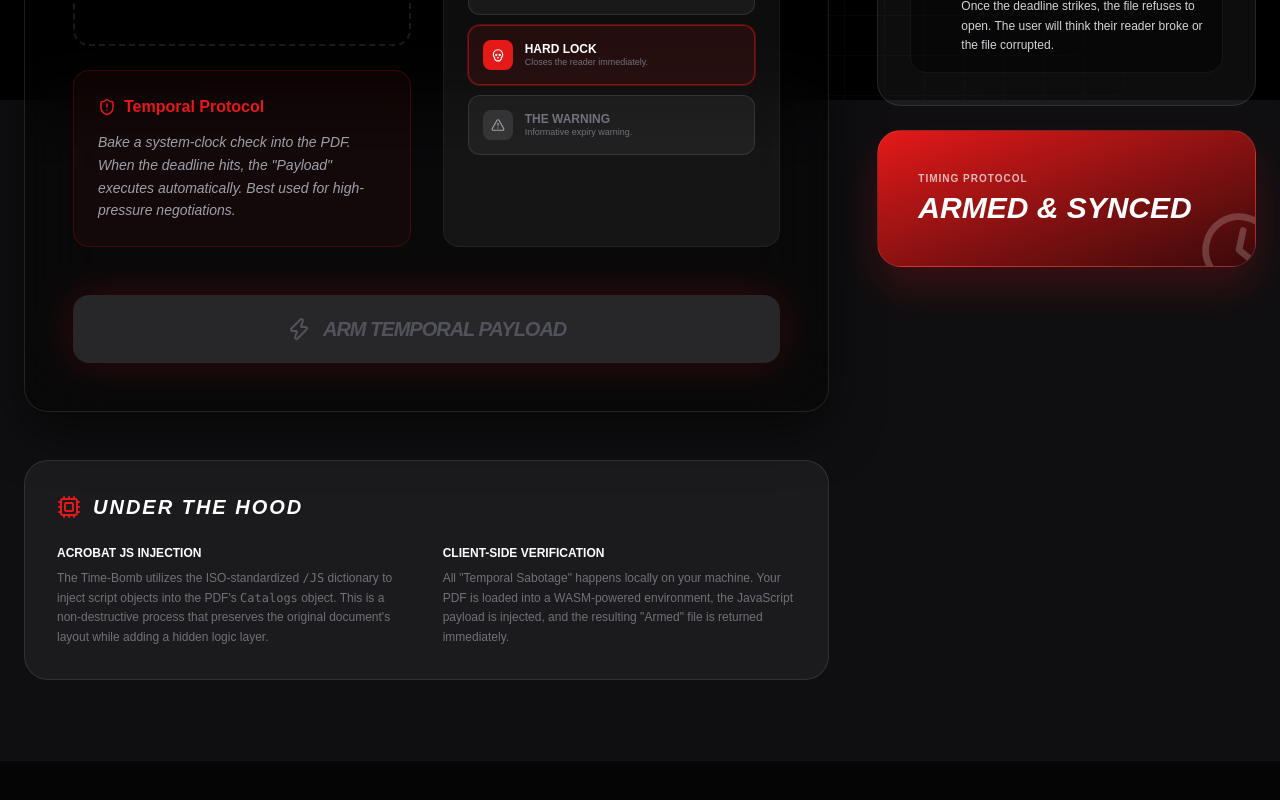
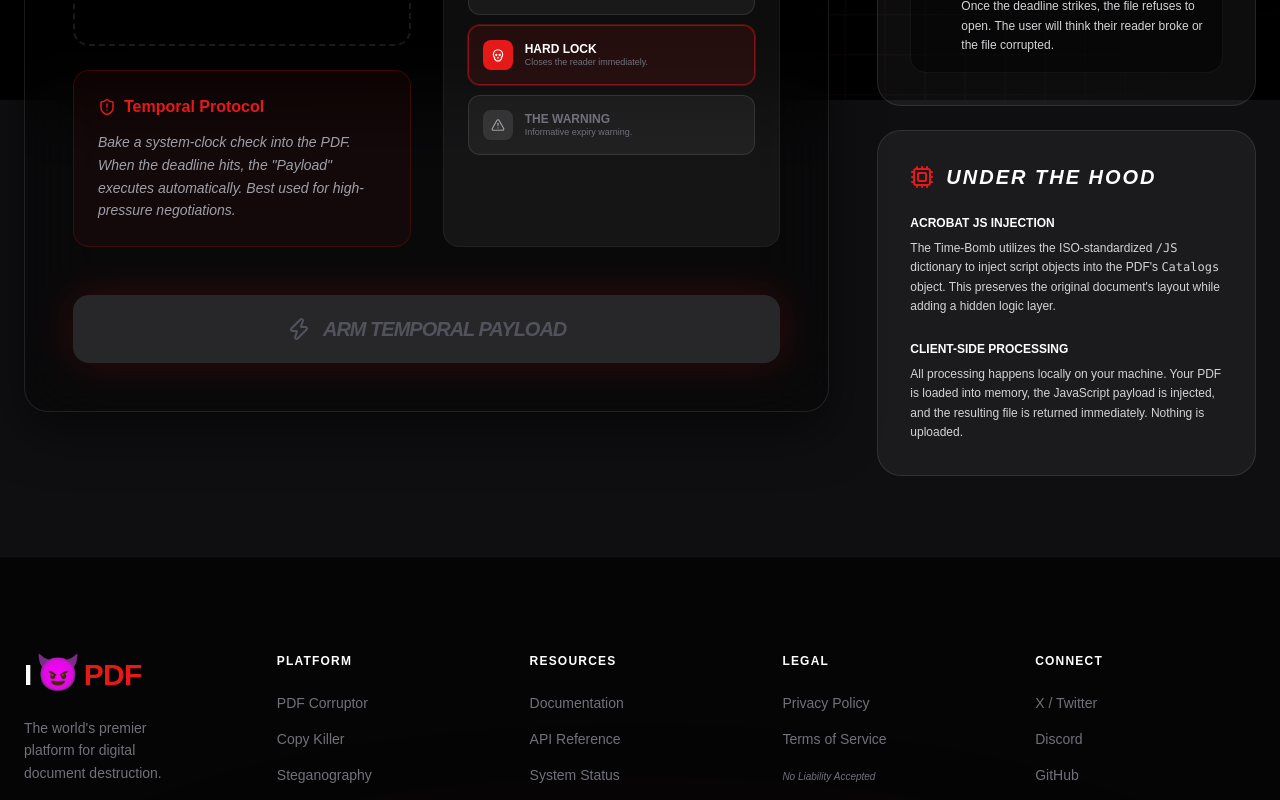
Before and after one commit to AnkitNayak-eth/ihatepdf, a Next.js app: page /timebomb in a window 1280 px wide. Shown: the part 700-1500 px from the top of the page. Built offline with nearby package versions, Linux system fonts and the light colour scheme.

Commit message:
feat: add utility pages for timebomb, copykiller, corruptor, and inflator tools

```diff
--- a/src/app/copykiller/page.tsx
+++ b/src/app/copykiller/page.tsx
@@ -3,7 +3,7 @@
 import ShapeGrid from '@/components/ShapeGrid';
 import CopyKiller, { type Mode } from '@/components/CopyKiller';
 import Link from 'next/link';
-import { ArrowLeft, EyeOff, ShieldAlert, AlertCircle, FileWarning, Type, Image } from 'lucide-react';
+import { ArrowLeft, EyeOff, ShieldAlert, AlertCircle, FileWarning, Type, Image, Cpu } from 'lucide-react';
 import { useState } from 'react';
 
 const KILLER_DETAILS = {
@@ -98,12 +98,25 @@ export default function CopyKillerPage() {
               </div>
             </div>
 
-            <div className="p-10 rounded-3xl bg-gradient-to-br from-brand to-red-950/80 font-black text-white flex items-center justify-between group overflow-hidden relative border border-white/10 shadow-[0_20px_40px_rgba(230,25,25,0.2)]">
-              <div className="relative z-10">
-                <p className="text-[10px] opacity-70 uppercase tracking-widest mb-1">Copy Protection Level</p>
-                <p className="text-3xl italic">ABSOLUTE ZERO</p>
-              </div>
-              <EyeOff className="h-20 w-20 opacity-20 absolute -right-6 -bottom-6 rotate-12 group-hover:-rotate-12 transition-transform duration-700" />
+            <div className="p-8 rounded-3xl bg-white/5 border border-white/10">
+                <div className="flex items-center gap-3 mb-6">
+                    <Cpu className="text-brand h-6 w-6" />
+                    <h3 className="text-xl font-bold text-white tracking-widest uppercase italic">Under the Hood</h3>
+                </div>
+                <div className="space-y-6">
+                    <div>
+                        <p className="text-xs font-black text-white uppercase mb-2">Page Rasterization</p>
+                        <p className="text-zinc-300 text-xs leading-relaxed">
+                            Image Burn uses pdf.js to render every page to a canvas at your chosen DPI, then re-assembles the raster images into a brand new PDF with zero selectable text layers.
+                        </p>
+                    </div>
+                    <div>
+                        <p className="text-xs font-black text-white uppercase mb-2">Homoglyph Mapping</p>
+                        <p className="text-zinc-300 text-xs leading-relaxed">
+                            Unicode Poison swaps Latin characters with visually identical Cyrillic and Greek codepoints directly inside the PDF's text streams. The result passes visual inspection but fails every copy-paste and search operation.
+                        </p>
+                    </div>
+                </div>
             </div>
           </div>
         </div>
--- a/src/app/corruptor/page.tsx
+++ b/src/app/corruptor/page.tsx
@@ -3,7 +3,7 @@
 import ShapeGrid from '@/components/ShapeGrid';
 import PDFCorruptor, { type Strategy } from '@/components/PDFCorruptor';
 import Link from 'next/link';
-import { ArrowLeft, Hammer, ShieldX, AlertCircle, FileWarning, Zap, Crosshair } from 'lucide-react';
+import { ArrowLeft, Hammer, ShieldX, AlertCircle, FileWarning, Zap, Crosshair, Cpu } from 'lucide-react';
 import { useState } from 'react';
 
 const STRATEGY_DETAILS = {
@@ -107,12 +107,25 @@ export default function CorruptorPage() {
               </div>
             </div>
 
-            <div className="p-10 rounded-3xl bg-gradient-to-br from-brand to-red-950/80 font-black text-white flex items-center justify-between group overflow-hidden relative border border-white/10 shadow-[0_20px_40px_rgba(230,25,25,0.2)]">
-               <div className="relative z-10">
-                    <p className="text-[10px] opacity-70 uppercase tracking-widest mb-1">Destruction Status</p>
-                    <p className="text-3xl italic">TOTAL NULL</p>
-               </div>
-               <Hammer className="h-20 w-20 opacity-20 absolute -right-6 -bottom-6 rotate-12 group-hover:-rotate-12 transition-transform duration-700" />
+            <div className="p-8 rounded-3xl bg-white/5 border border-white/10">
+                <div className="flex items-center gap-3 mb-6">
+                    <Cpu className="text-brand h-6 w-6" />
+                    <h3 className="text-xl font-bold text-white tracking-widest uppercase italic">Under the Hood</h3>
+                </div>
+                <div className="space-y-6">
+                    <div>
+                        <p className="text-xs font-black text-white uppercase mb-2">Client-Side Only</p>
+                        <p className="text-zinc-300 text-xs leading-relaxed">
+                            All corruption happens entirely in your browser. Your file never touches a server — it's loaded into memory, mangled locally, and returned as a brand new download.
+                        </p>
+                    </div>
+                    <div>
+                        <p className="text-xs font-black text-white uppercase mb-2">Binary-Level Editing</p>
+                        <p className="text-zinc-300 text-xs leading-relaxed">
+                            The corruptor operates directly on the raw byte stream of the PDF. Depending on the strategy, it targets headers, cross-reference tables, or injects entropy across the entire file.
+                        </p>
+                    </div>
+                </div>
             </div>
           </div>
         </div>
--- a/src/app/inflator/page.tsx
+++ b/src/app/inflator/page.tsx
@@ -3,7 +3,7 @@
 import ShapeGrid from '@/components/ShapeGrid';
 import PayloadInflator, { type InflationMode } from '@/components/PayloadInflator';
 import Link from 'next/link';
-import { ArrowLeft, Maximize2, Zap, ShieldCheck, Database, LayoutGrid, Box, FileWarning } from 'lucide-react';
+import { ArrowLeft, Maximize2, Zap, ShieldCheck, Database, LayoutGrid, Box, FileWarning, Cpu } from 'lucide-react';
 import { useState } from 'react';
 
 const INFLATOR_DETAILS = {
@@ -107,12 +107,25 @@ export default function InflatorPage() {
               </div>
             </div>
 
-            <div className="p-10 rounded-3xl bg-gradient-to-br from-brand to-red-950/80 font-black text-white flex items-center justify-between group overflow-hidden relative border border-white/10 shadow-[0_20px_40px_rgba(230,25,25,0.2)]">
-               <div className="relative z-10">
-                    <p className="text-[10px] opacity-70 uppercase tracking-widest mb-1">Magnitude Protocol</p>
-                    <p className="text-3xl italic">1.0 GB CAP</p>
-               </div>
-               <Database className="h-20 w-20 opacity-20 absolute -right-6 -bottom-6 rotate-12 group-hover:-rotate-12 transition-transform duration-700" />
+            <div className="p-8 rounded-3xl bg-white/5 border border-white/10">
+                <div className="flex items-center gap-3 mb-6">
+                    <Cpu className="text-brand h-6 w-6" />
+                    <h3 className="text-xl font-bold text-white tracking-widest uppercase italic">Under the Hood</h3>
+                </div>
+                <div className="space-y-6">
+                    <div>
+                        <p className="text-xs font-black text-white uppercase mb-2">Zero-Byte Padding</p>
+                        <p className="text-zinc-300 text-xs leading-relaxed">
+                            The inflator appends raw null bytes to the end of the PDF binary. This is invisible to readers but drastically increases the file size reported by the filesystem.
+                        </p>
+                    </div>
+                    <div>
+                        <p className="text-xs font-black text-white uppercase mb-2">Browser-Only Processing</p>
+                        <p className="text-zinc-300 text-xs leading-relaxed">
+                            Your file never leaves your computer. The entire inflation process runs in your browser's memory using JavaScript ArrayBuffers, then produces a downloadable blob.
+                        </p>
+                    </div>
+                </div>
             </div>
           </div>
         </div>
--- a/src/app/timebomb/page.tsx
+++ b/src/app/timebomb/page.tsx
@@ -79,29 +79,8 @@ export default function TimeBombPage() {
         </div>
 
         <div className="w-full max-w-7xl grid grid-cols-1 xl:grid-cols-3 gap-12">
-          <div className="xl:col-span-2 space-y-12">
+          <div className="xl:col-span-2">
             <PDCTimeBomb intensity={intensity} setIntensity={setIntensity} />
-
-            <div className="p-8 rounded-3xl bg-white/5 border border-white/10">
-                <div className="flex items-center gap-3 mb-6">
-                    <Cpu className="text-brand h-6 w-6" />
-                    <h3 className="text-xl font-bold text-white tracking-widest uppercase italic">Under the Hood</h3>
-                </div>
-                <div className="grid grid-cols-1 md:grid-cols-2 gap-8">
-                    <div>
-                        <p className="text-xs font-black text-white uppercase mb-2">Acrobat JS Injection</p>
-                        <p className="text-zinc-500 text-xs leading-relaxed">
-                            The Time-Bomb utilizes the ISO-standardized <code>/JS</code> dictionary to inject script objects into the PDF's <code>Catalogs</code> object. This is a non-destructive process that preserves the original document's layout while adding a hidden logic layer.
-                        </p>
-                    </div>
-                    <div>
-                        <p className="text-xs font-black text-white uppercase mb-2">Client-Side Verification</p>
-                        <p className="text-zinc-500 text-xs leading-relaxed">
-                            All "Temporal Sabotage" happens locally on your machine. Your PDF is loaded into a WASM-powered environment, the JavaScript payload is injected, and the resulting "Armed" file is returned immediately.
-                        </p>
-                    </div>
-                </div>
-            </div>
           </div>
 
           <div className="space-y-6">
@@ -128,12 +107,25 @@ export default function TimeBombPage() {
               </div>
             </div>
 
-            <div className="p-10 rounded-3xl bg-gradient-to-br from-brand to-red-950/80 font-black text-white flex items-center justify-between group overflow-hidden relative border border-white/10 shadow-[0_20px_40px_rgba(230,25,25,0.2)]">
-               <div className="relative z-10 transition-transform group-hover:translate-x-2 duration-500 cursor-help">
-                    <p className="text-[10px] opacity-70 uppercase tracking-widest mb-1">Timing Protocol</p>
-                    <p className="text-3xl italic">ARMED & SYNCED</p>
-               </div>
-               <Clock className="h-20 w-20 opacity-20 absolute -right-6 -bottom-6 rotate-12 group-hover:-rotate-12 transition-transform duration-700" />
+            <div className="p-8 rounded-3xl bg-white/5 border border-white/10">
+                <div className="flex items-center gap-3 mb-6">
+                    <Cpu className="text-brand h-6 w-6" />
+                    <h3 className="text-xl font-bold text-white tracking-widest uppercase italic">Under the Hood</h3>
+                </div>
+                <div className="space-y-6">
+                    <div>
+                        <p className="text-xs font-black text-white uppercase mb-2">Acrobat JS Injection</p>
+                        <p className="text-zinc-300 text-xs leading-relaxed">
+                            The Time-Bomb utilizes the ISO-standardized <code>/JS</code> dictionary to inject script objects into the PDF's <code>Catalogs</code> object. This preserves the original document's layout while adding a hidden logic layer.
+                        </p>
+                    </div>
+                    <div>
+                        <p className="text-xs font-black text-white uppercase mb-2">Client-Side Processing</p>
+                        <p className="text-zinc-300 text-xs leading-relaxed">
+                            All processing happens locally on your machine. Your PDF is loaded into memory, the JavaScript payload is injected, and the resulting file is returned immediately. Nothing is uploaded.
+                        </p>
+                    </div>
+                </div>
             </div>
           </div>
         </div>
```
